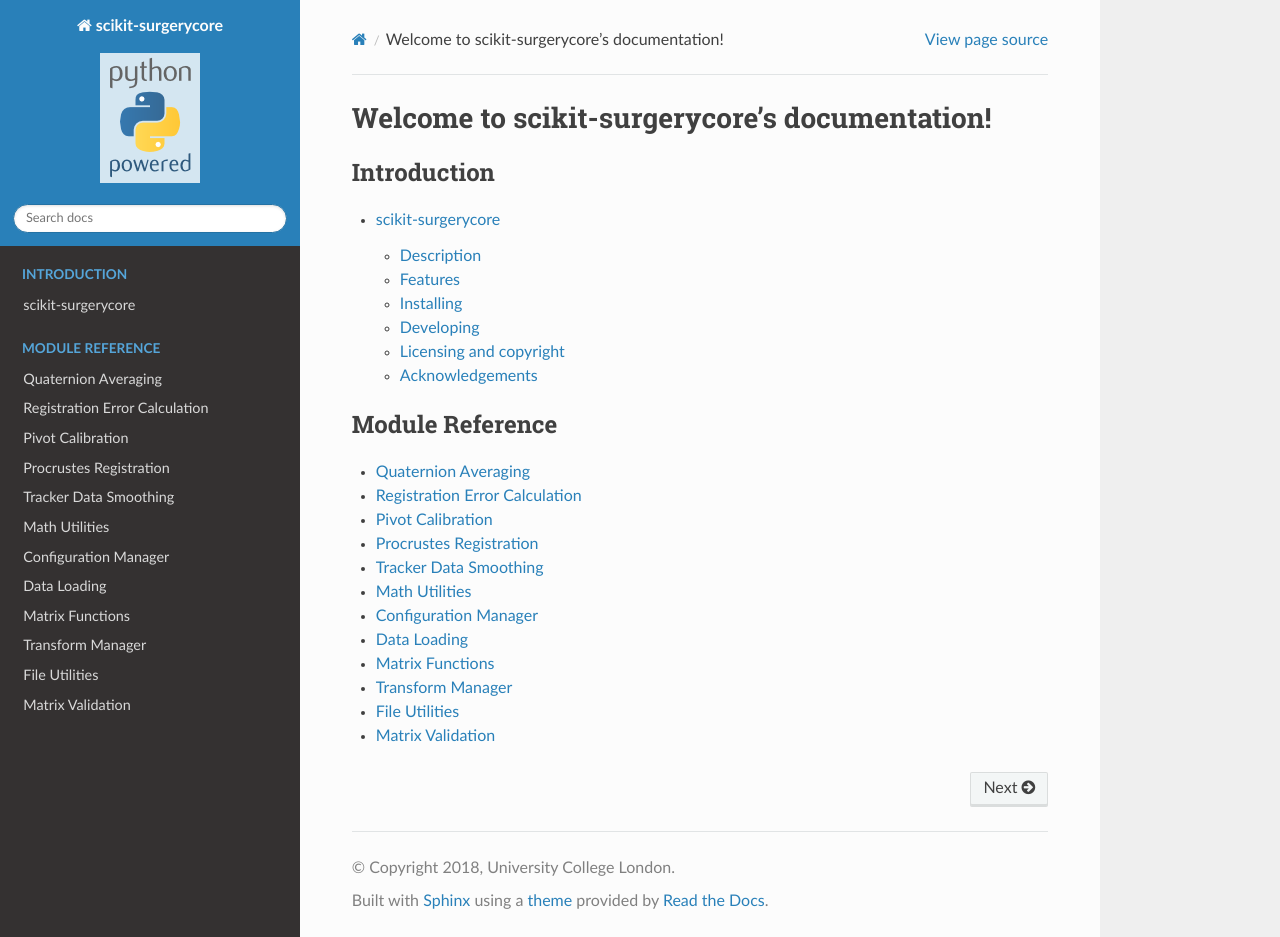
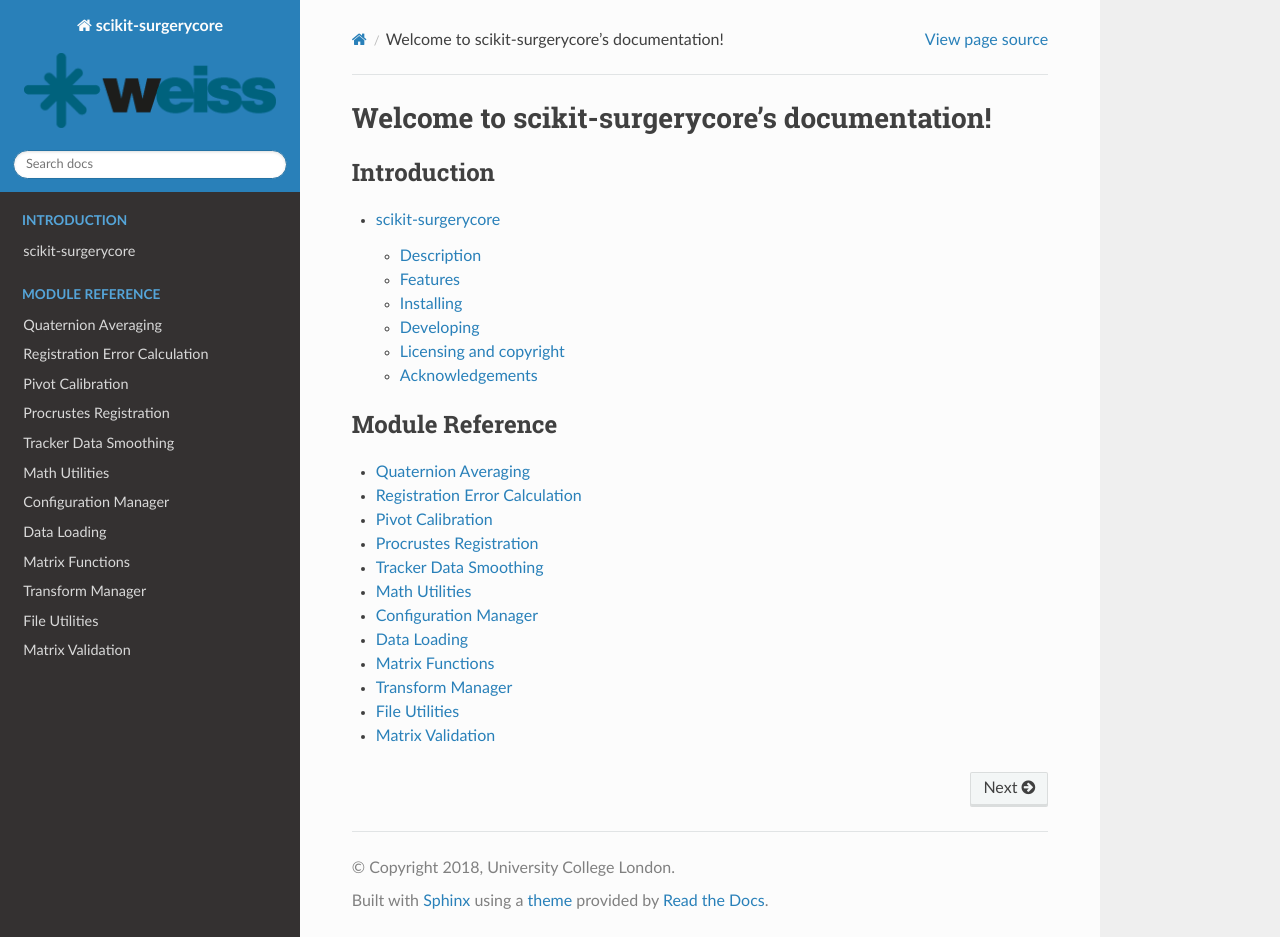
Before and after one commit to SciKit-Surgery/scikit-surgerycore, a Sphinx documentation site: the page built from doc/index.rst, in a window 1280 px wide and 937 px high. Built offline with Sphinx 7.4.7 and the Read the Docs theme 2.0.0, drawn with Linux system fonts in a browser that asks for light colours; formulas are drawn with MathJax 3.

Commit message:
Change project logo to weiss logo

```diff
--- a/doc/conf.py
+++ b/doc/conf.py
@@ -30,7 +30,7 @@ root_dir_rel = os.path.join('..')
 root_dir_abs = os.path.abspath(root_dir_rel)
 module_path = root_dir_abs
 sys.path.insert(0, module_path)
-logo_file = 'project-icon.png'
+logo_file = 'weiss_logo.png'
 logo_path = os.path.join('..', logo_file)
 
 # List of patterns, relative to source directory, that match files and
```
Also changed, not shown: project-icon.png (deleted), weiss_logo.png (added).
